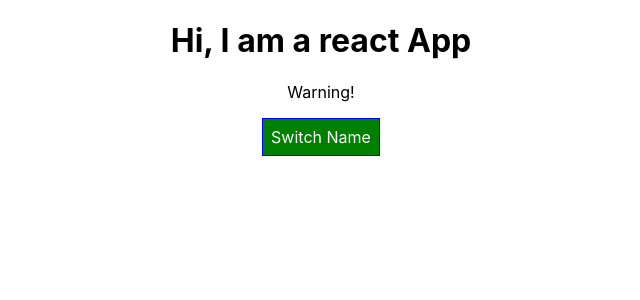
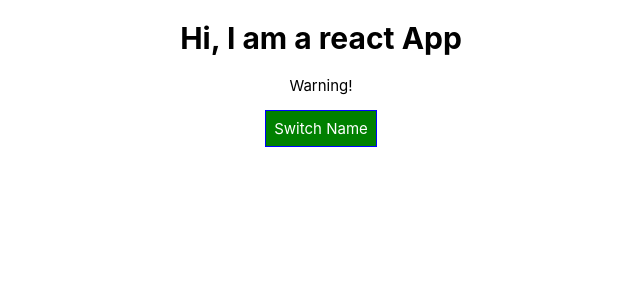
Before and after one commit to donMichaelL/react-complete-guide, a React (Create React App) app: page / in a window 1280 px wide. Shown: the top 300 px of the page, without its empty margins (319-959 px from the left). Built offline with nearby package versions, Linux system fonts and the light colour scheme.

Commit message:
using global css class

```diff
--- a/src/App.js
+++ b/src/App.js
@@ -75,7 +75,7 @@ class App extends Component {
     };
 
     return (
-      <div className={classes.App}>
+      <div className={["myclass", classes.App].join(' ')}>
         <h1>Hi, I am a react App</h1>
         <p className={assignedClass.join(' ')}>Warning!</p>
         <button className={buttonClass} onClick={this.togglePerson}>Switch Name</button>
--- a/src/App.module.css
+++ b/src/App.module.css
@@ -32,3 +32,7 @@
   background-color: salmon;
   color: black;
 }
+
+:global(.myclass) {
+  font-size: 15px;
+}
--- a/src/index.js
+++ b/src/index.js
@@ -33,3 +33,4 @@ serviceWorker.unregister();
 // 16. Add pseudo classes
 // 17. Assign class based on condition
 // 18. Adding media queries
+// 19. Use global css classes
```
